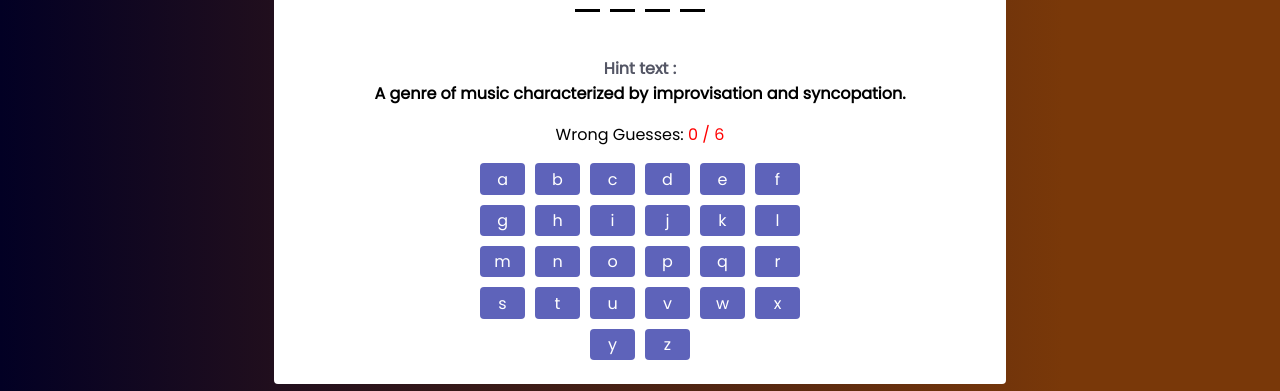
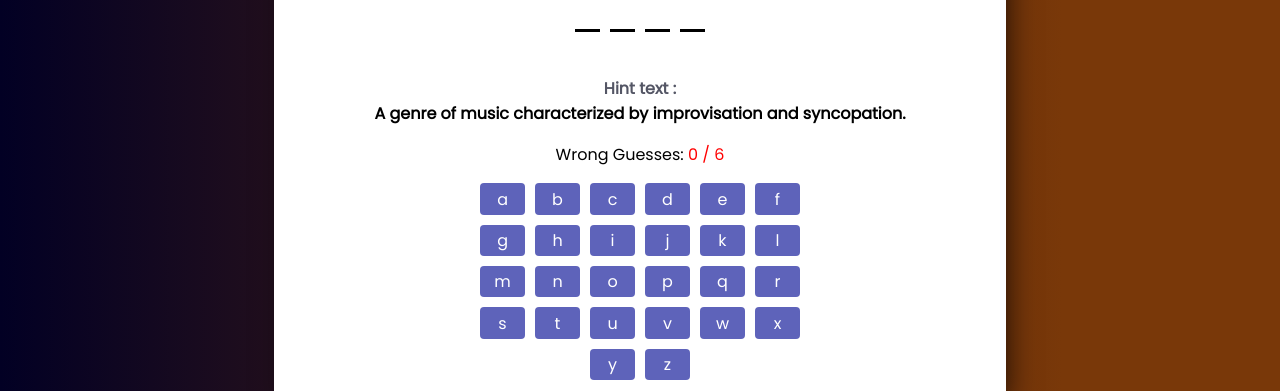
Before and after one commit to FollowNaim/HangMan-Game, a plain HTML site: page index.html in a window 1280 px wide. Shown: the part 312-703 px from the top of the page. Drawn offline with Linux system fonts and the light colour scheme.

Commit message:
added more space and shadows
Signed-off-by: FollowNaim <naimxf@gmail.com>

```diff
--- a/src/style.css
+++ b/src/style.css
@@ -37,7 +37,10 @@ background: linear-gradient(90deg, rgba(2,0,36,1) 0%, rgba(121,56,9,1) 83%);
   text-align: center;
   border-radius: 4px;
   max-width: 700px;
-  margin: 0 auto;
+  margin: 20px auto;
+  box-shadow: 6px 4px 27px -6px rgba(0,0,0,0.75);
+-webkit-box-shadow: 6px 4px 27px -6px rgba(0,0,0,0.75);
+-moz-box-shadow: 6px 4px 27px -6px rgba(0,0,0,0.75);
 }
 .container.show {
   opacity: 0;
```
